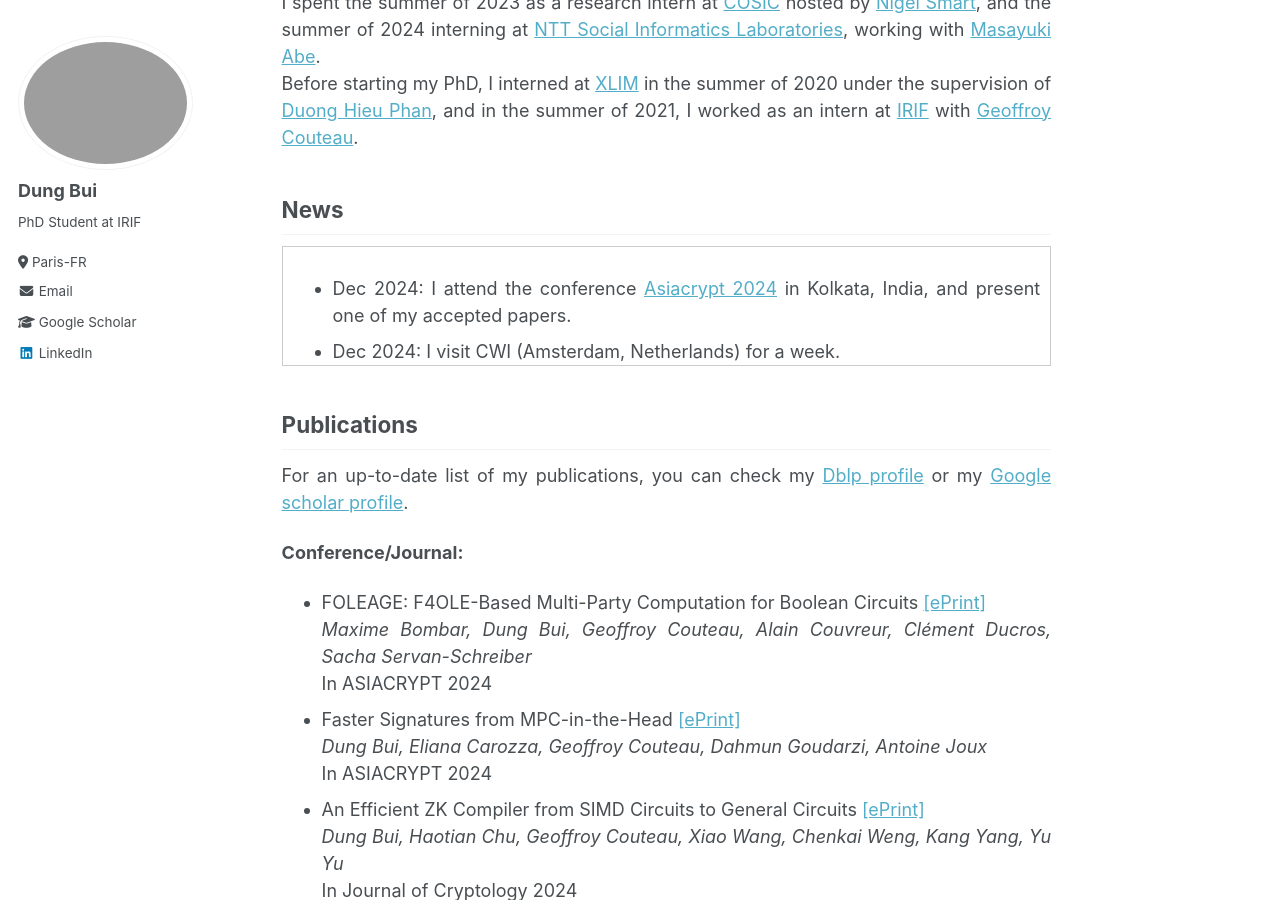
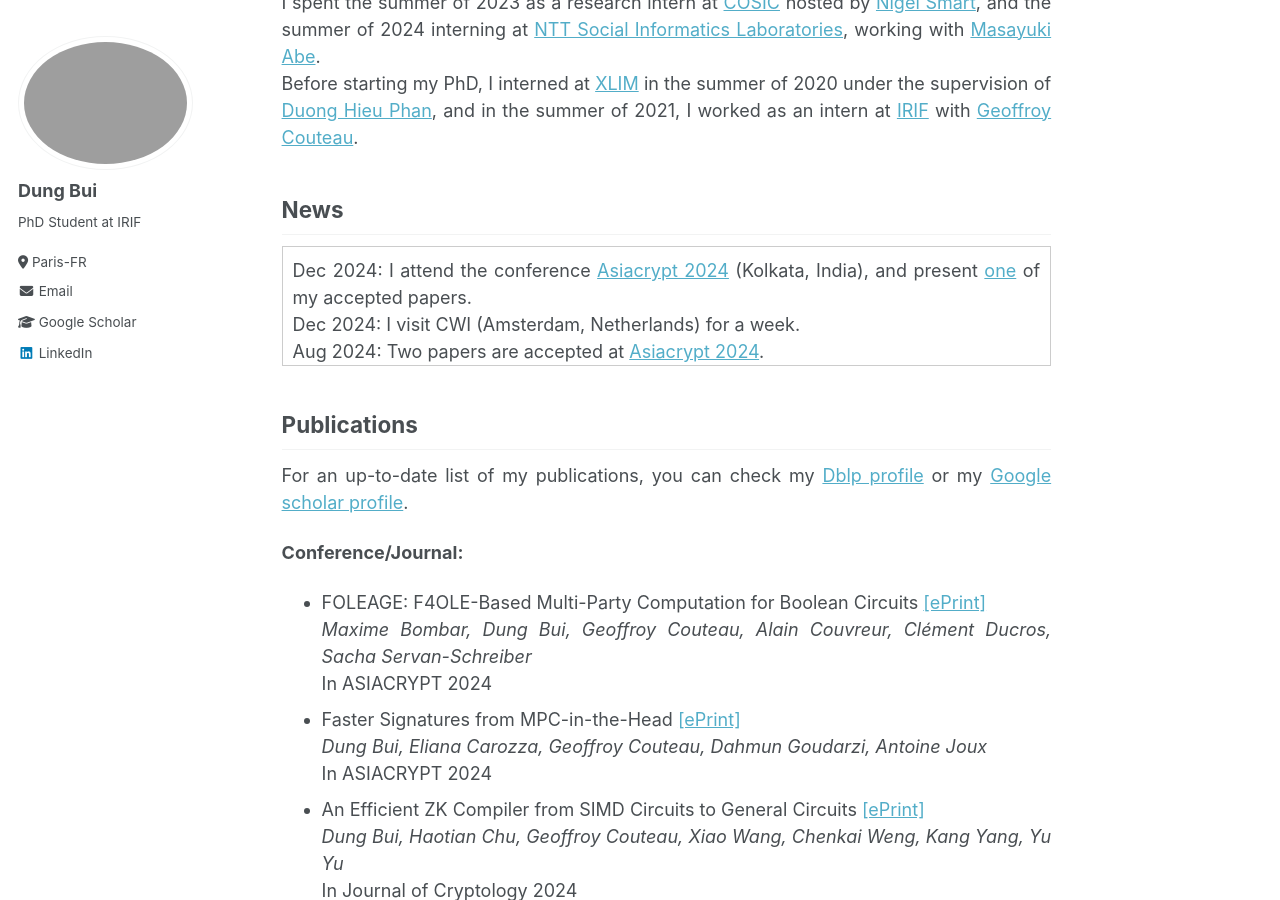
Before and after one commit to dungbui15/dungbui15.github.io, a Jekyll site: the page built from _pages/about.md, in a window 1280 px wide and 900 px high, scrolled down 429 px. Built offline with Jekyll 4.4.1, drawn with Linux system fonts in a browser that asks for light colours.

Commit message:
Update about.md

```diff
--- a/_pages/about.md
+++ b/_pages/about.md
@@ -36,12 +36,10 @@
 
 ## News
 <div class="scrollable">
-  <ul>
-    <li>Dec 2024: I attend the conference <a href="https://asiacrypt.iacr.org/2024/">Asiacrypt 2024</a> in Kolkata, India, and present one of my accepted papers.</li>
-    <li>Dec 2024: I visit CWI (Amsterdam, Netherlands) for a week.</li>
-    <li>Aug 2024: Two papers are accepted at <a href="https://asiacrypt.iacr.org/2024/">Asiacrypt 2024</a>.</li>
-    <li>Jun-Aug 2024: I intern at <a href="https://www.rd.ntt/e/sil/">NTT Social Informatics Laboratories</a>, working with <a href="https://security-kouza.github.io/nanacov/">Masayuki Abe</a>.</li>
-  </ul>
+  Dec 2024: I attend the conference <a href="https://asiacrypt.iacr.org/2024/">Asiacrypt 2024</a> (Kolkata, India), and present <a href="https://eprint.iacr.org/2024/252">one</a> of my accepted papers.<br>
+  Dec 2024: I visit CWI (Amsterdam, Netherlands) for a week.<br>
+  Aug 2024: Two papers are accepted at <a href="https://asiacrypt.iacr.org/2024/">Asiacrypt 2024</a>.<br>
+  Jun-Aug 2024: I intern at <a href="https://www.rd.ntt/e/sil/">NTT Social Informatics Laboratories</a>, working with <a href="https://security-kouza.github.io/nanacov/">Masayuki Abe</a>.<br>
 </div>
 
 ## Publications
```
